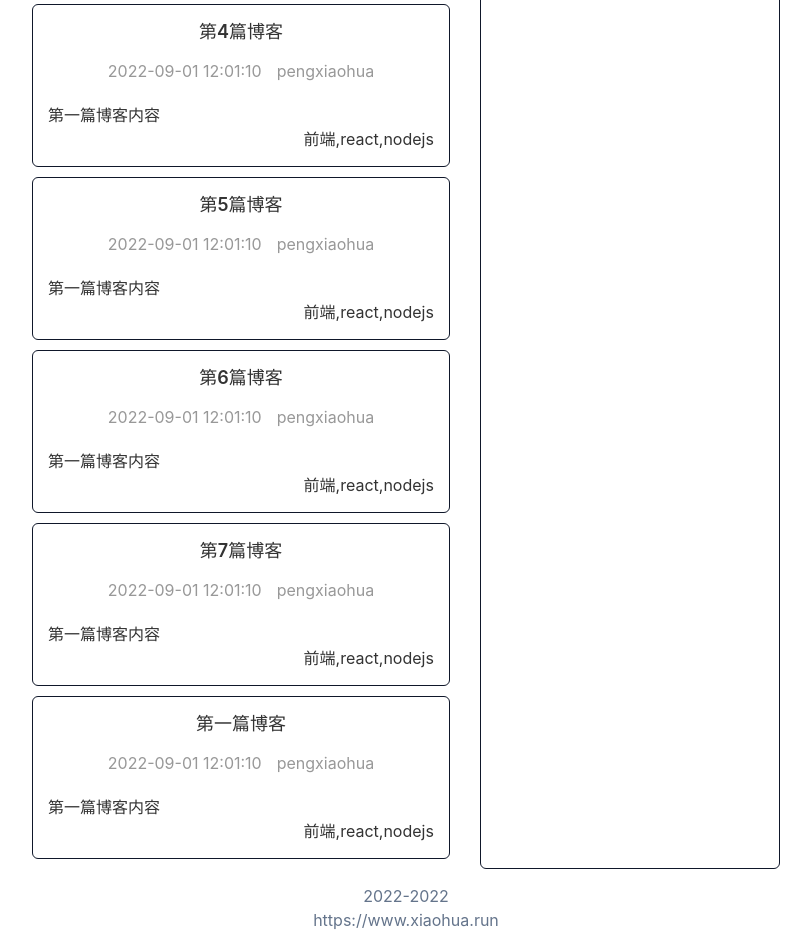
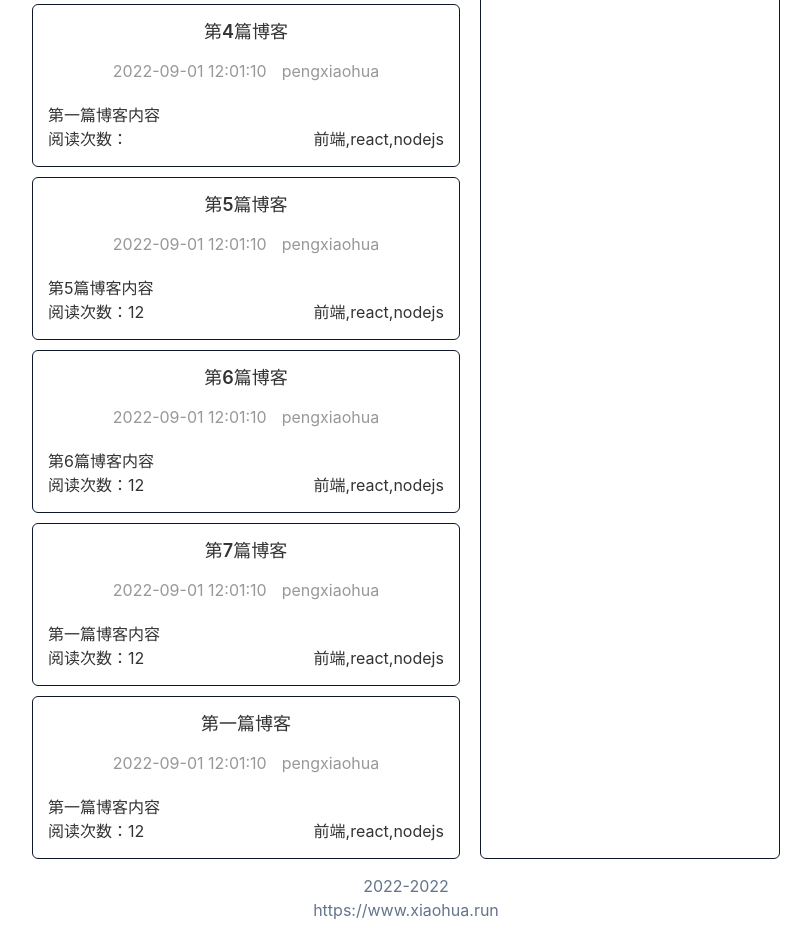
Before and after one commit to pengxiaohua/my-blog-web, a React (Vite) app: page / in a window 1280 px wide. Shown: the part 600-1532 px from the top of the page, without its empty margins (234-1045 px from the left). Built offline with nearby package versions, Linux system fonts and the light colour scheme; what tailwindcss-dark-mode would draw is missing.

Commit message:
feat: add read times

```diff
--- a/src/mock/blog-list.ts
+++ b/src/mock/blog-list.ts
@@ -4,6 +4,7 @@ export const blogList = [{
   content: '第一篇博客内容',
   tags: '前端,react,nodejs',
   author: 'pengxiaohua',
+  readTimes: 12,
   createTime: '2022-09-01 12:01:10'
 },{
   id:2,
@@ -11,6 +12,7 @@ export const blogList = [{
   content: '第一篇博客内容',
   tags: '前端,react,nodejs',
   author: 'pengxiaohua',
+  readTimes: 12,
   createTime: '2022-09-01 12:01:10'
 },{
   id:3,
@@ -18,6 +20,7 @@ export const blogList = [{
   content: '第一篇博客内容',
   tags: '前端,react,nodejs',
   author: 'pengxiaohua',
+  readTimes: 12,
   createTime: '2022-09-01 12:01:10'
 },{
   id:4,
@@ -29,16 +32,18 @@ export const blogList = [{
 },{
   id:5,
   title: '第5篇博客',
-  content: '第一篇博客内容',
+  content: '第5篇博客内容',
   tags: '前端,react,nodejs',
   author: 'pengxiaohua',
+  readTimes: 12,
   createTime: '2022-09-01 12:01:10'
 },{
   id:6,
   title: '第6篇博客',
-  content: '第一篇博客内容',
+  content: '第6篇博客内容',
   tags: '前端,react,nodejs',
   author: 'pengxiaohua',
+  readTimes: 12,
   createTime: '2022-09-01 12:01:10'
 },{
   id:7,
@@ -46,6 +51,7 @@ export const blogList = [{
   content: '第一篇博客内容',
   tags: '前端,react,nodejs',
   author: 'pengxiaohua',
+  readTimes: 12,
   createTime: '2022-09-01 12:01:10'
 },{
   id:8,
@@ -53,5 +59,6 @@ export const blogList = [{
   content: '第一篇博客内容',
   tags: '前端,react,nodejs',
   author: 'pengxiaohua',
+  readTimes: 12,
   createTime: '2022-09-01 12:01:10'
 }]
--- a/src/pages/Home/index.scss
+++ b/src/pages/Home/index.scss
@@ -26,6 +26,10 @@
     padding: 15px;
     box-sizing: border-box;
 
+    &:last-child {
+      margin-bottom: 0;
+    }
+
     &__title {
       font-size: 18px;
       font-weight: 600;
@@ -48,6 +52,12 @@
       word-break: break-all;
     }
 
+    &__bottom-info {
+      display: flex;
+      justify-content: space-between;
+      align-items: center;
+    }
+
     &__tags {
       display: flex;
       justify-content: flex-end;
@@ -56,7 +66,7 @@
 
   &__blog-aside {
     width: 300px;
-    margin-left: 30px;
+    margin-left: 20px;
     height: auto;
     border-radius: 6px;
   }
--- a/src/pages/Home/index.tsx
+++ b/src/pages/Home/index.tsx
@@ -3,6 +3,7 @@ import React, { FC } from "react"
 import Header from "../../components/Header"
 import Footer from '../../components/Footer'
 import { blogList } from "../../mock/blog-list"
+import readTimesIcon from '../../assets/read-times.svg'
 import './index.scss'
 
 const HomePage: FC = () => {
@@ -20,7 +21,12 @@ const HomePage: FC = () => {
                   <div className="home__blog-item__author">{blog.author}</div>
                 </div>
                 <div className="home__blog-item__content dark:text-white">{blog.content}</div>
-                <div className="home__blog-item__tags dark:text-white">{blog.tags}</div>
+                <div className="home__blog-item__bottom-info">
+                  <div className="home__blog-item__read-times dark:text-white">
+                    阅读次数：{blog.readTimes}
+                  </div>
+                  <div className="home__blog-item__tags dark:text-white">{blog.tags}</div>
+                </div>
               </div>
             ))
           }
```
Also changed, not shown: src/assets/read-times.svg (added).
